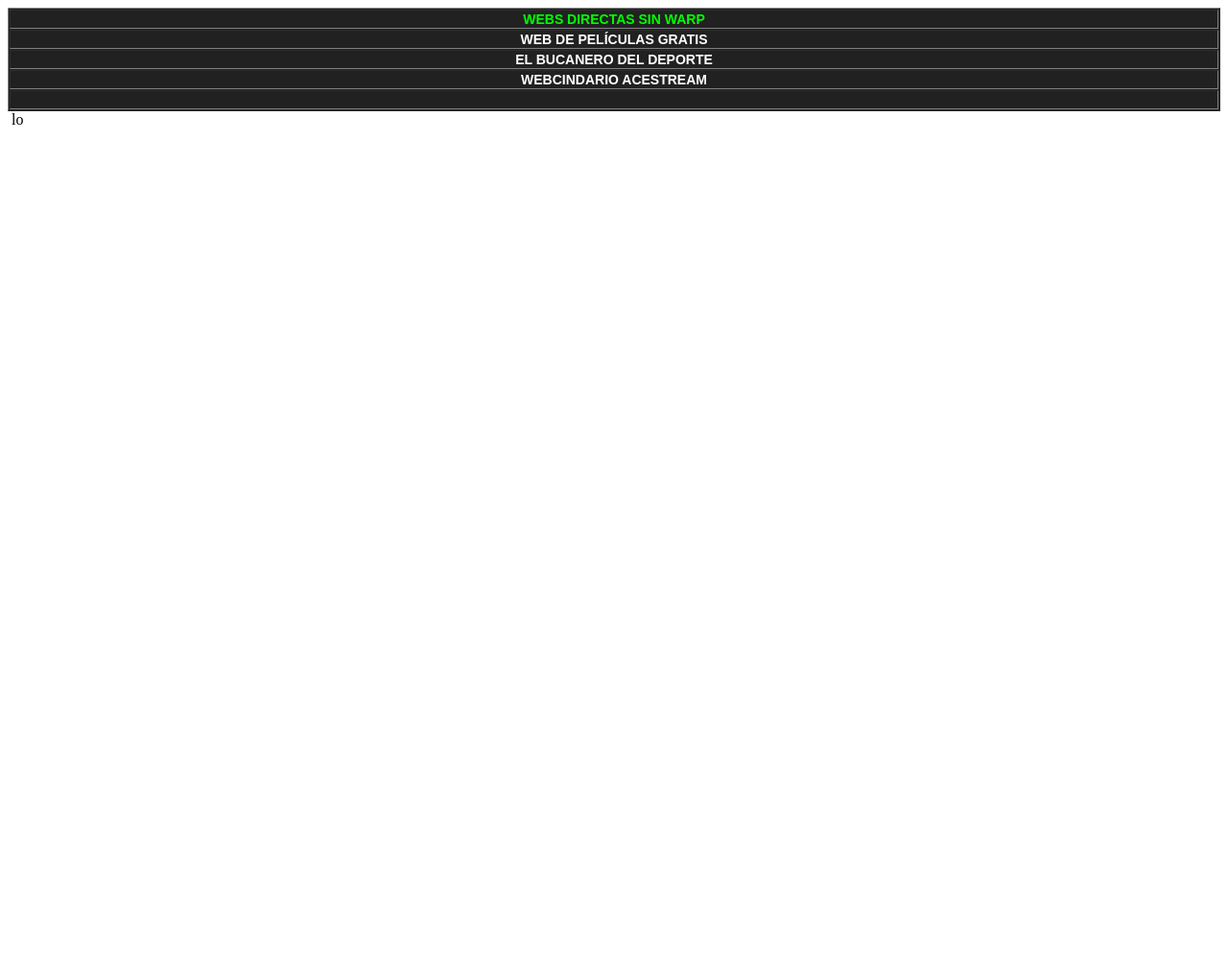
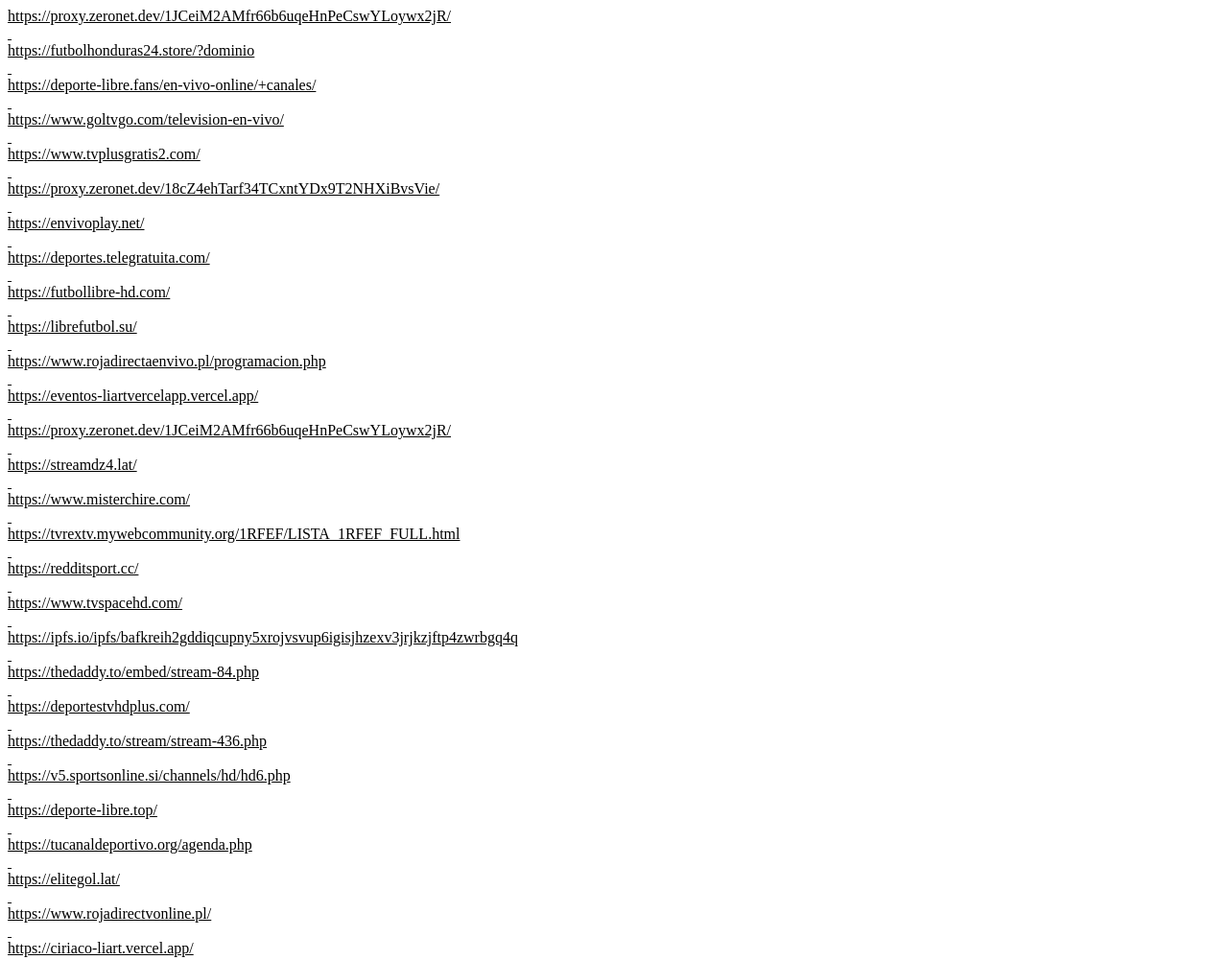
Before and after one commit to antuanct78/WiseCT, a plain HTML site: page index.html in a window 1280 px wide. Shown: the whole page at 96% size. Before the commit the page ends 800 px from the top, so only its background shows below. Drawn offline with Linux system fonts and the light colour scheme.

Commit message:
Update index.html

```diff
--- a/index.html
+++ b/index.html
@@ -1,20 +1,56 @@
 
-<table border="1" cellpadding="1" cellspacing="1" style="text-align: start; color: rgb(0, 0, 0); background-color: rgb(33, 33, 33); font-size: 15px; font-family: Roboto; width: 100%;">
-    <tbody>
-        <tr>
-            <td style="text-align: center;"><span style="color: rgb(0, 255, 0);"><strong><span style="font-size: 14px;"><span style="font-family: arial, helvetica, sans-serif;">WEBS DIRECTAS SIN WARP</span></span></strong></span></td>
-        </tr>
-        <tr>
-            <td style="text-align: center;"><strong><span style="font-size: 14px;"><span style="font-family: arial, helvetica, sans-serif;"><a rel="nofollow" href="https://oscar220374.com/" style="color: transparent;"><span style="color: rgb(255, 255, 255);">WEB DE PEL&Iacute;CULAS GRATIS</span></a></span></span></strong></td>
-        </tr>
-        <tr>
-            <td style="text-align: center;"><strong><span style="font-size: 14px;"><span style="font-family: arial, helvetica, sans-serif;"><a rel="nofollow" href="https://www.socialcreator.com/bucanerodeportivo/?s=288550" style="color: transparent;"><span style="color: rgb(255, 255, 255);">EL BUCANERO DEL DEPORTE</span></a></span></span></strong></td>
-        </tr>
-        <tr>
-            <td style="text-align: center;"><strong><span style="font-size: 14px;"><span style="font-family: arial, helvetica, sans-serif;"><a rel="nofollow" href="https://proxy.zeronet.dev/1JCeiM2AMfr66b6uqeHnPeCswYLoywx2jR/" style="color: transparent;"><span style="color: rgb(255, 255, 255);">WEBCINDARIO ACESTREAM</span></a></span></span></strong></td>
-        </tr>
-        <tr>
-            <td style="text-align: center;"><a rel="nofollow" href="https://proxy.zeronet.dev/12RePiHfeUQzQMugSMVnopT5TwBcmsh9qp" style="color: transparent;"><span style="font-size: 14px;"><strong>LISTA CANALES ACESTREAM</strong></span></a></td>
-        </tr>
-    </tbody>
-</table>&nbsp;lo
+<div><u>https://proxy.zeronet.dev/1JCeiM2AMfr66b6uqeHnPeCswYLoywx2jR/</u></div>
+<div><u>&nbsp;</u></div>
+<div><u>https://futbolhonduras24.store/?dominio</u></div>
+<div><u>&nbsp;</u></div>
+<div><u>https://deporte-libre.fans/en-vivo-online/+canales/</u></div>
+<div><u>&nbsp;</u></div>
+<div><u>https://www.goltvgo.com/television-en-vivo/</u></div>
+<div><u>&nbsp;</u></div>
+<div><u>https://www.tvplusgratis2.com/</u></div>
+<div><u>&nbsp;</u></div>
+<div><u>https://proxy.zeronet.dev/18cZ4ehTarf34TCxntYDx9T2NHXiBvsVie/</u></div>
+<div><u>&nbsp;</u></div>
+<div><u>https://envivoplay.net/</u></div>
+<div><u>&nbsp;</u></div>
+<div><u>https://deportes.telegratuita.com/</u></div>
+<div><u>&nbsp;</u></div>
+<div><u>https://futbollibre-hd.com/</u></div>
+<div><u>&nbsp;</u></div>
+<div><u>https://librefutbol.su/</u></div>
+<div><u>&nbsp;</u></div>
+<div><u>https://www.rojadirectaenvivo.pl/programacion.php</u></div>
+<div><u>&nbsp;</u></div>
+<div><u>https://eventos-liartvercelapp.vercel.app/</u></div>
+<div><u>&nbsp;</u></div>
+<div><u>https://proxy.zeronet.dev/1JCeiM2AMfr66b6uqeHnPeCswYLoywx2jR/</u></div>
+<div><u>&nbsp;</u></div>
+<div><u>https://streamdz4.lat/</u></div>
+<div><u>&nbsp;</u></div>
+<div><u>https://www.misterchire.com/</u></div>
+<div><u>&nbsp;</u></div>
+<div><u>https://tvrextv.mywebcommunity.org/1RFEF/LISTA_1RFEF_FULL.html</u></div>
+<div><u>&nbsp;</u></div>
+<div><u>https://redditsport.cc/</u></div>
+<div><u>&nbsp;</u></div>
+<div><u>https://www.tvspacehd.com/</u></div>
+<div><u>&nbsp;</u></div>
+<div><u>https://ipfs.io/ipfs/bafkreih2gddiqcupny5xrojvsvup6igisjhzexv3jrjkzjftp4zwrbgq4q</u></div>
+<div><u>&nbsp;</u></div>
+<div><u>https://thedaddy.to/embed/stream-84.php</u></div>
+<div><u>&nbsp;</u></div>
+<div><u>https://deportestvhdplus.com/</u></div>
+<div><u>&nbsp;</u></div>
+<div><u>https://thedaddy.to/stream/stream-436.php</u></div>
+<div><u>&nbsp;</u></div>
+<div><u>https://v5.sportsonline.si/channels/hd/hd6.php</u></div>
+<div><u>&nbsp;</u></div>
+<div><u>https://deporte-libre.top/</u></div>
+<div><u>&nbsp;</u></div>
+<div><u>https://tucanaldeportivo.org/agenda.php</u></div>
+<div><u>&nbsp;</u></div>
+<div><u>https://elitegol.lat/</u></div>
+<div><u>&nbsp;</u></div>
+<div><u>https://www.rojadirectvonline.pl/</u></div>
+<div><u>&nbsp;</u></div>
+<div><u>https://ciriaco-liart.vercel.app/</u></div>
```
